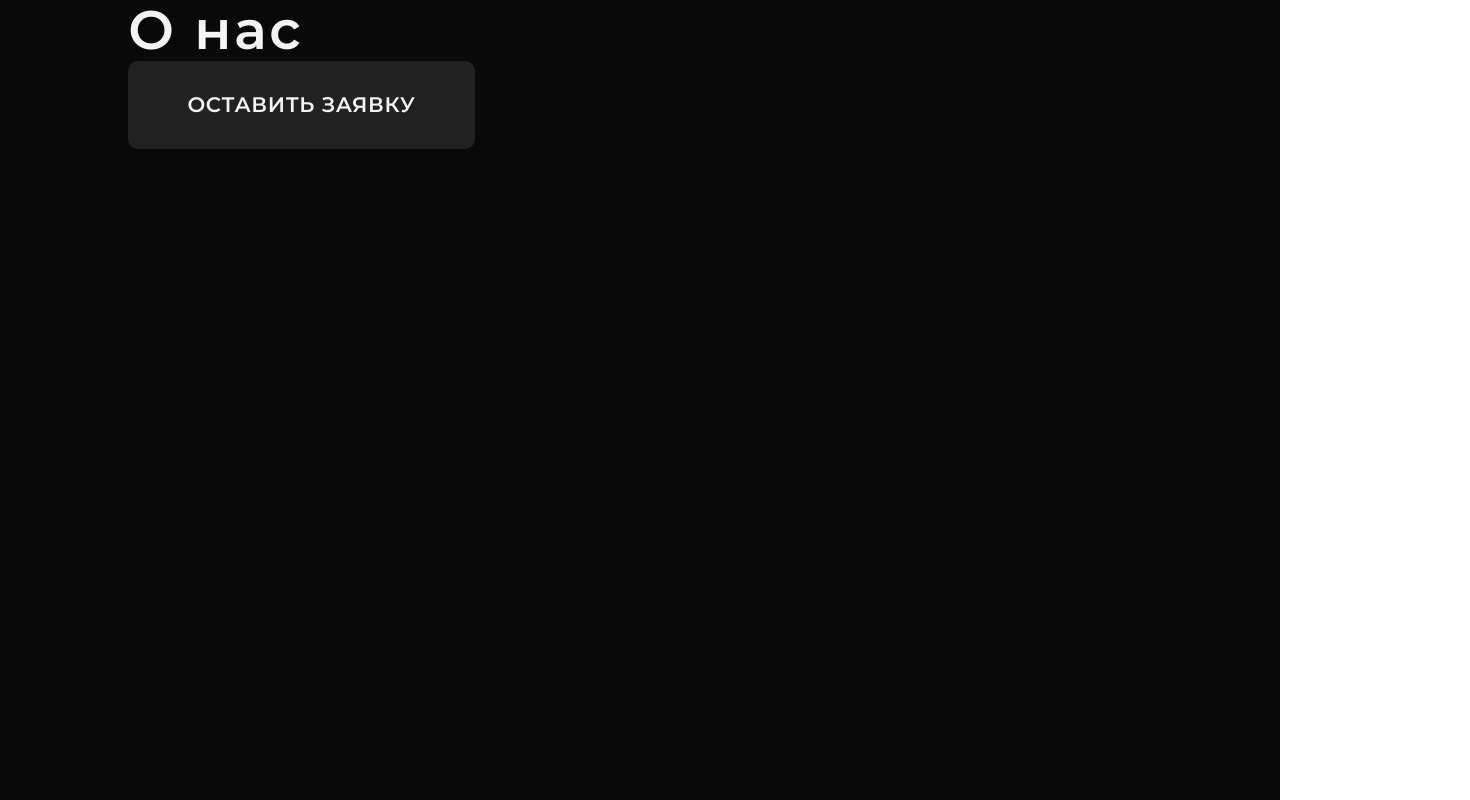
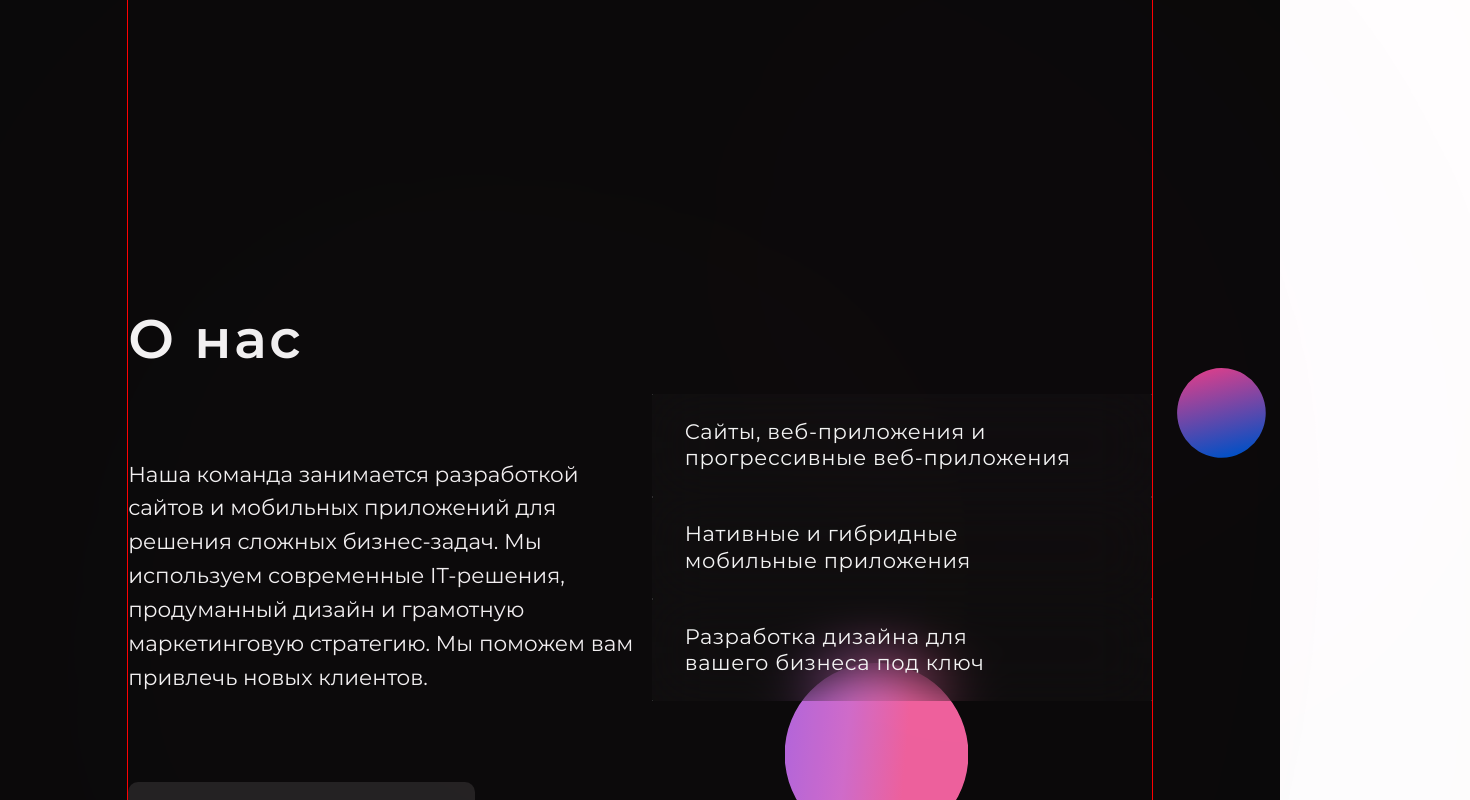
Before and after one commit to proofblame/raccoon-it, a React (Create React App) app: page / in a window 1280 px wide. Shown: the top 800 px of the page, 1470 px wide, since content can reach past the window. Built offline with nearby package versions, Linux system fonts and the light colour scheme.

Commit message:
about us

```diff
--- a/src/pages/About/About.jsx
+++ b/src/pages/About/About.jsx
@@ -9,9 +9,32 @@ const About = () => {
     <section className={about.section}>
       <Container>
         <div className={about.wrapper}>
-          <H2>О нас</H2>
+          <div className={about.leftColumn}>
+            <div className={about.headerWrapper}>
+              <H2 className={about.header}>О нас</H2>
+            </div>
+            <p className={about.subheader}>
+              Наша команда занимается разработкой сайтов и мобильных приложений
+              для решения сложных бизнес-задач. Мы используем современные
+              IT-решения, продуманный дизайн и грамотную маркетинговую
+              стратегию. Мы поможем вам привлечь новых клиентов.
+            </p>
+            <Button>Оставить заявку</Button>
+          </div>
+          <div className={about.rightColumn}>
+            <ul className={about.list}>
+              <li className={about.listItem}>
+                Сайты, веб-приложения и прогрессивные веб-приложения
+              </li>
+              <li className={about.listItem}>
+                Нативные и гибридные <br /> мобильные приложения
+              </li>
+              <li className={about.listItem}>
+                Разработка дизайна для <br /> вашего бизнеса под ключ
+              </li>
+            </ul>
+          </div>
         </div>
-        <Button>Оставить заявку</Button>
       </Container>
     </section>
   );
--- a/src/pages/About/About.module.scss
+++ b/src/pages/About/About.module.scss
@@ -3,5 +3,134 @@
 .section {
   background-color: $background;
   width: 100%;
-  height: 100vh;
+  font-family: $fontFamily;
+  color: $textColor;
 }
+
+.wrapper {
+  outline: 1px solid red;
+  @include adaptivePadding(padding, 393, 0, 50, 0);
+  display: flex;
+  justify-content: space-between;
+}
+
+.leftColumn {
+  @include adaptive(width, 711, 286);
+  position: relative;
+
+  &::before {
+    content: '';
+    position: absolute;
+    @include adaptive(width, 747.5, 254);
+    @include adaptive(height, 747.5, 254);
+    background: linear-gradient(90deg, #f43b47 0%, #453a94 100%);
+    background-position: center;
+    background-repeat: no-repeat;
+    background-size: cover;
+    outline: 1px solid red;
+    border-radius: 50%;
+    opacity: 0.2;
+    filter: blur(500px);
+    transform: rotate(147.49deg);
+    @include adaptive(top, 0, 0);
+    @include adaptive(left, 100, 15);
+    z-index: 1;
+  }
+
+  &::after {
+    content: '';
+    background-image: url(./images/EllipsePurplePink.svg);
+    @include adaptive(width, 214, 84);
+    @include adaptive(height, 214, 84);
+    border-radius: 2px;
+    background-repeat: no-repeat;
+    background-size: cover;
+    background-position: center;
+    object-fit: contain;
+    position: absolute;
+    @include adaptive(top, 355, 350);
+    @include adaptive(left, 800, 218);
+    z-index: 1;
+  }
+}
+
+.header {
+  @extend %fz-64;
+}
+
+.headerWrapper {
+  @include adaptive(margin-bottom, 100, 50);
+}
+
+.subheader {
+  @extend %fz-24-38;
+  @include adaptive(margin-bottom, 100, 50);
+}
+
+.rightColumn {
+  @include adaptive(width, 673, 286);
+  @include adaptive(margin-top, 97, 50);
+  position: relative;
+
+  &::before {
+    content: '';
+    position: absolute;
+    @include adaptive(width, 747.5, 254);
+    @include adaptive(height, 747.5, 254);
+    background: rgba(166, 91, 162, 0.3);
+    background-position: center;
+    background-repeat: no-repeat;
+    background-size: cover;
+    outline: 1px solid red;
+    border-radius: 50%;
+    opacity: 0.2;
+    filter: blur(500px);
+    transform: rotate(147.49deg);
+    @include adaptive(top, -600, 0);
+    @include adaptive(left, 90, 15);
+    z-index: 1;
+  }
+
+  &::after {
+    content: '';
+    background-image: url(./images/EllipsePinkBlue.svg);
+    @include adaptive(width, 101, 53);
+    @include adaptive(height, 101, 53);
+    background-repeat: no-repeat;
+    background-size: cover;
+    background-position: center;
+    object-fit: contain;
+    position: absolute;
+    @include adaptive(top, -75, 125);
+    @include adaptive(left, 700, -15);
+    z-index: 1;
+  }
+}
+
+.list {
+  list-style-type: none;
+}
+
+.listItem {
+  position: relative;
+  @include adaptivePadding(padding, 27, 35, 14, 20);
+  background: rgba(255, 255, 255, 0.02);
+  backdrop-filter: blur(30px);
+  color: $mainColor;
+  border-radius: 2px;
+  border: 1px solid;
+  letter-spacing: 0.03em;
+  border-image: linear-gradient(
+    rgba(255, 255, 255, 0.3),
+    rgba(255, 255, 255, 0)
+  );
+  @extend %fz-24-30;
+  z-index: 5;
+}
+
+@media screen and (max-width: 767px) {
+  .wrapper {
+    flex-direction: column;
+    align-items: center;
+  }
+}
--- a/src/shared/variables.scss
+++ b/src/shared/variables.scss
@@ -7,6 +7,7 @@ $secondaryColor: rgba(244, 244, 244, 0.8);
 $linkColor: #ffffff;
 $linkActiveColor: rgba(255, 255, 255, 0.8);
 $background: #090909;
+$textColor: rgba(244, 244, 244, 1);
 
 $_768: 767.98px;
 $_1024: 1023.98px;
```
Also changed, not shown: src/pages/About/images/EllipsePinkBlue.svg (added), src/pages/About/images/EllipsePurplePink.svg (added).
